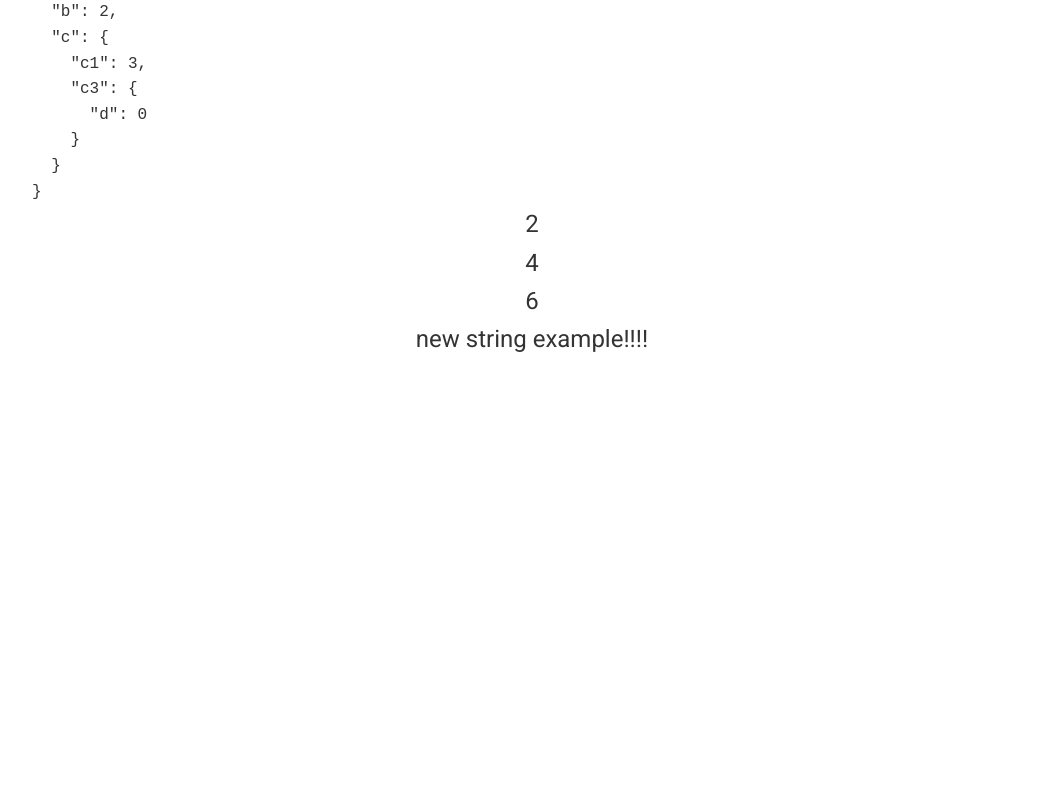
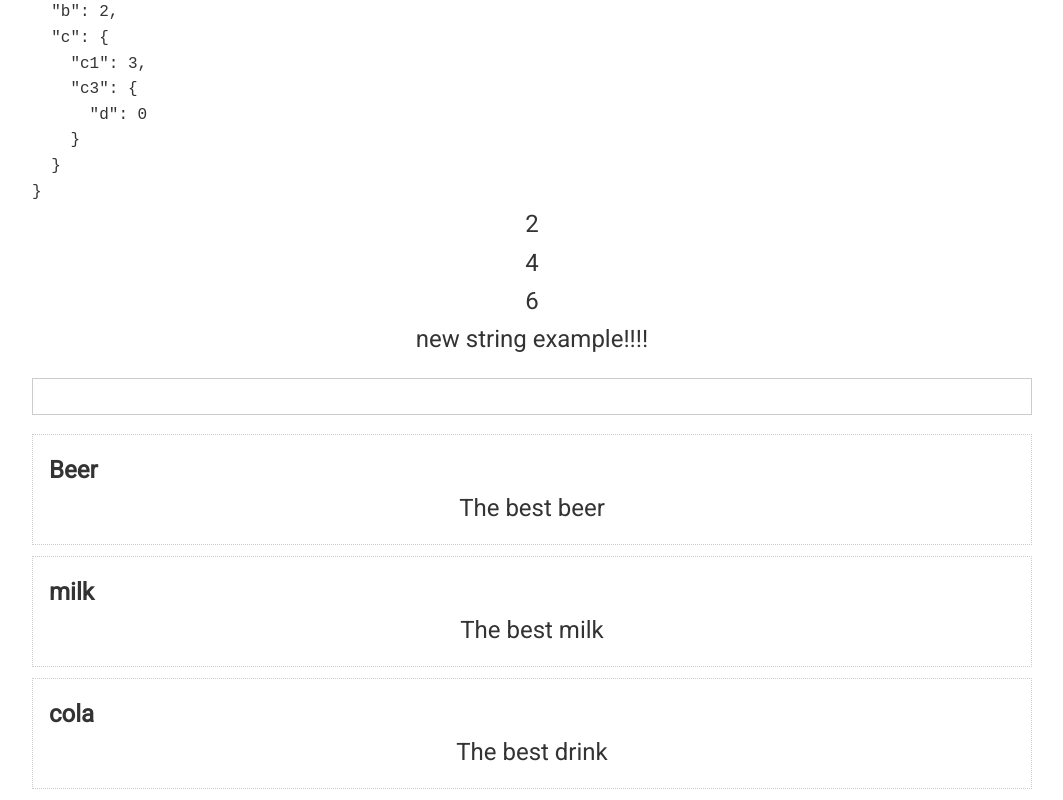
Before and after one commit to TkachukRR/26-angular-demo, an Angular app: page / in a window 1280 px wide. Shown: the part 809-1609 px from the top of the page, without its empty margins (108-1171 px from the left). Before the commit the page ends 1168 px from the top, so only its background shows below. Built offline with nearby package versions, Linux system fonts and the light colour scheme.

Commit message:
#011 Generated filter pipe by CLI

```diff
--- a/src/app/app.component.html
+++ b/src/app/app.component.html
@@ -30,4 +30,14 @@
   <p>{{ 2 | mult : 3 }}</p>
 
   <p>{{ str | exMarks }}</p>
+
+  <input type="text" name="" id="" [(ngModel)]="search" />
+  <div *ngFor="let post of posts" class="card">
+    <h2>
+      {{ post.title }}
+    </h2>
+    <p>
+      {{ post.text }}
+    </p>
+  </div>
 </div>
--- a/src/app/app.component.ts
+++ b/src/app/app.component.ts
@@ -1,4 +1,10 @@
 import { Component } from '@angular/core';
+
+export interface Post {
+  title: string;
+  text: string;
+  id?: number;
+}
 
 @Component({
   selector: 'app-root',
@@ -13,4 +19,21 @@ export class AppComponent {
   date: Date = new Date();
   float = 0.42;
   obj = { a: 1, b: 2, c: { c1: 3, c3: { d: 0 } } };
+
+  posts: Array<Post> = [
+    {
+      title: 'Beer',
+      text: 'The best beer',
+    },
+    {
+      title: 'milk',
+      text: 'The best milk',
+    },
+    {
+      title: 'cola',
+      text: 'The best drink',
+    },
+  ];
+
+  search = '';
 }
--- a/src/app/app.module.ts
+++ b/src/app/app.module.ts
@@ -5,9 +5,10 @@ import { AppComponent } from './app.component';
 import { FormsModule } from '@angular/forms';
 import { MultByPipe } from './pipes/mult-by.pipe';
 import { ExMarksPipe } from './pipes/ex-marks.pipe';
+import { FilterPipe } from './pipes/filter.pipe';
 
 @NgModule({
-  declarations: [AppComponent, MultByPipe, ExMarksPipe],
+  declarations: [AppComponent, MultByPipe, ExMarksPipe, FilterPipe],
   imports: [BrowserModule, FormsModule],
   providers: [],
   bootstrap: [AppComponent],
--- /dev/null
+++ b/src/app/pipes/filter.pipe.ts
@@ -0,0 +1,12 @@
+import { Pipe, PipeTransform } from '@angular/core';
+
+@Pipe({
+  name: 'filter'
+})
+export class FilterPipe implements PipeTransform {
+
+  transform(value: unknown, ...args: unknown[]): unknown {
+    return null;
+  }
+
+}
```
